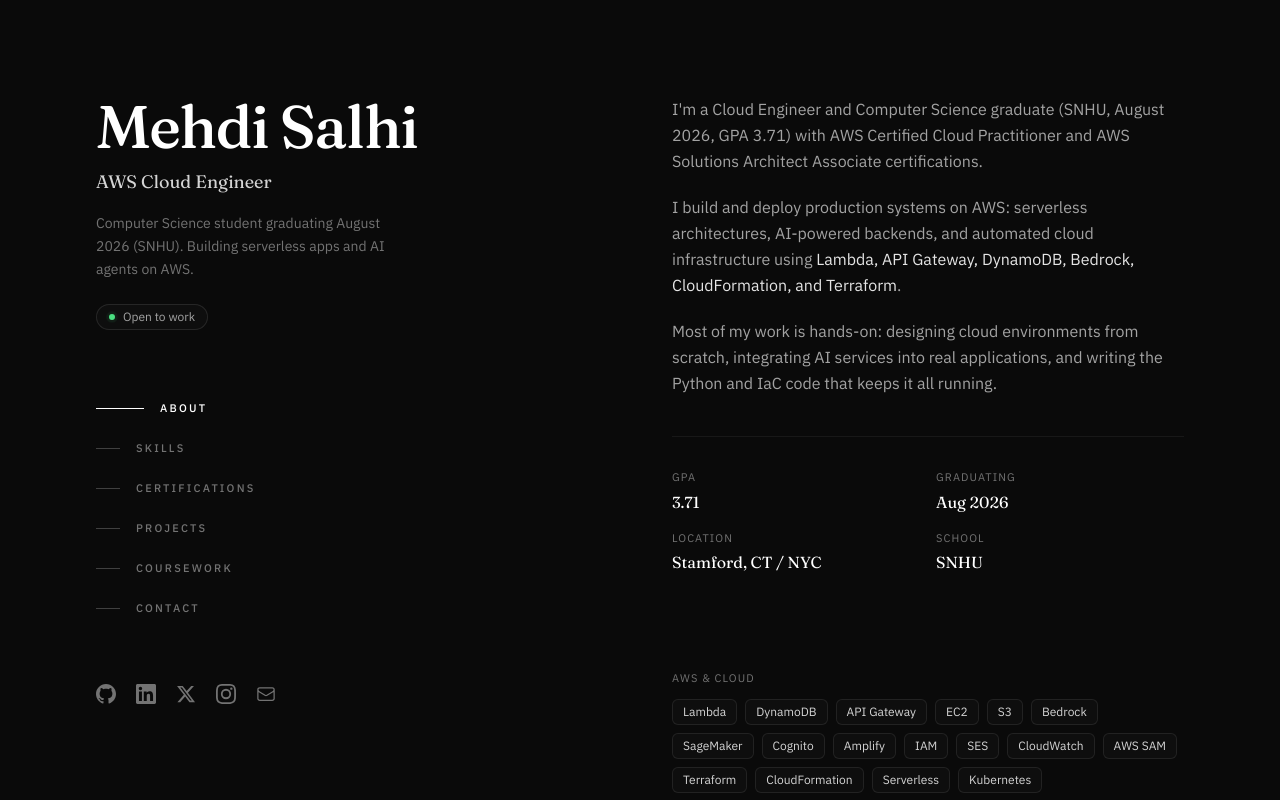
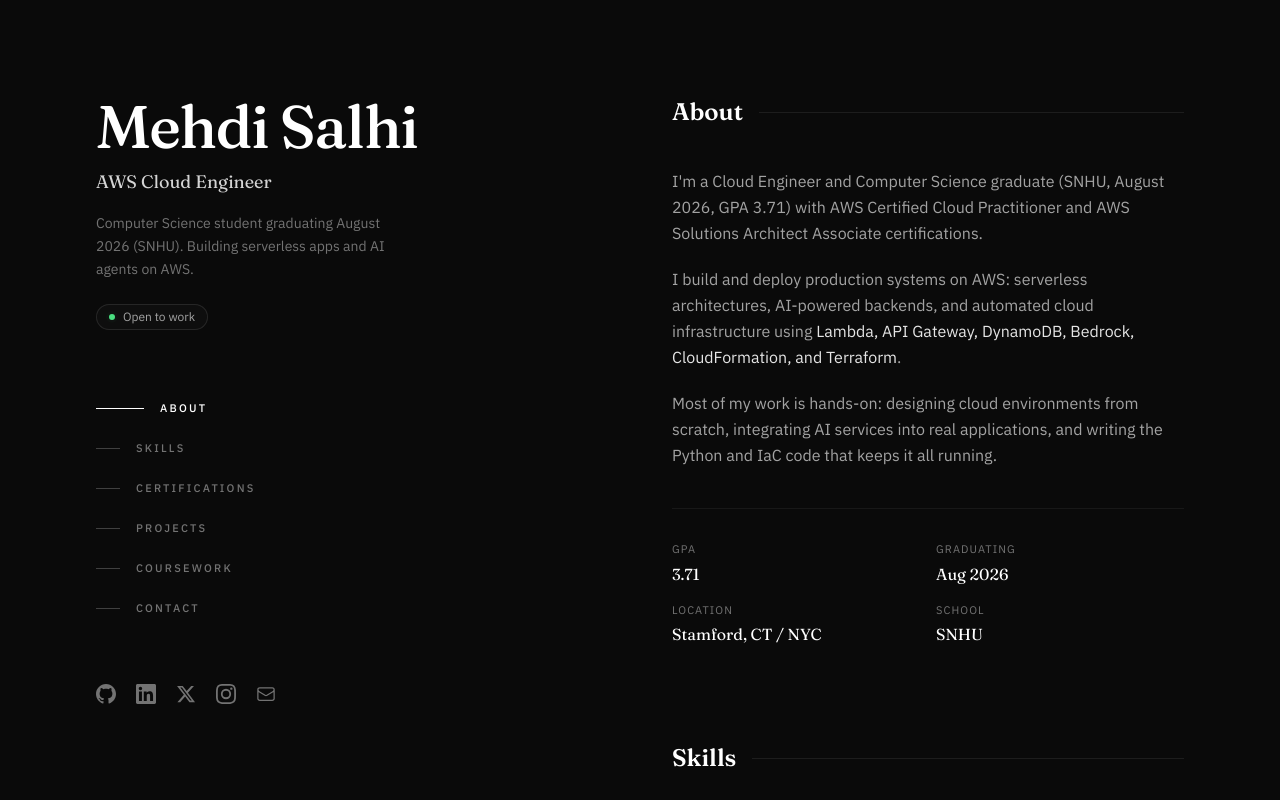
Before and after one commit to medysaly/mehdi-portfolio, a Next.js app: page / in a window 1280 px wide. Shown: the top 800 px of the page. Built offline with nearby package versions, Linux system fonts and the light colour scheme.

Commit message:
Make section titles always visible with clean heading + trailing rule

```diff
--- a/src/components/SectionHeading.tsx
+++ b/src/components/SectionHeading.tsx
@@ -1,11 +1,20 @@
 "use client";
+
+import { motion } from "framer-motion";
 
 export default function SectionHeading({ title }: { title: string }) {
   return (
-    <div className="sticky top-0 z-10 -mx-6 mb-8 bg-bg/85 px-6 py-5 backdrop-blur-md lg:sr-only">
-      <h2 className="font-display text-sm font-semibold uppercase tracking-widest text-white">
+    <motion.div
+      initial={{ opacity: 0, y: 12 }}
+      whileInView={{ opacity: 1, y: 0 }}
+      viewport={{ once: true, margin: "-80px" }}
+      transition={{ duration: 0.5 }}
+      className="mb-10 flex items-center gap-4"
+    >
+      <h2 className="font-display text-2xl font-semibold text-white">
         {title}
       </h2>
-    </div>
+      <div className="h-px flex-1 bg-white/[0.08]" />
+    </motion.div>
   );
 }
```
